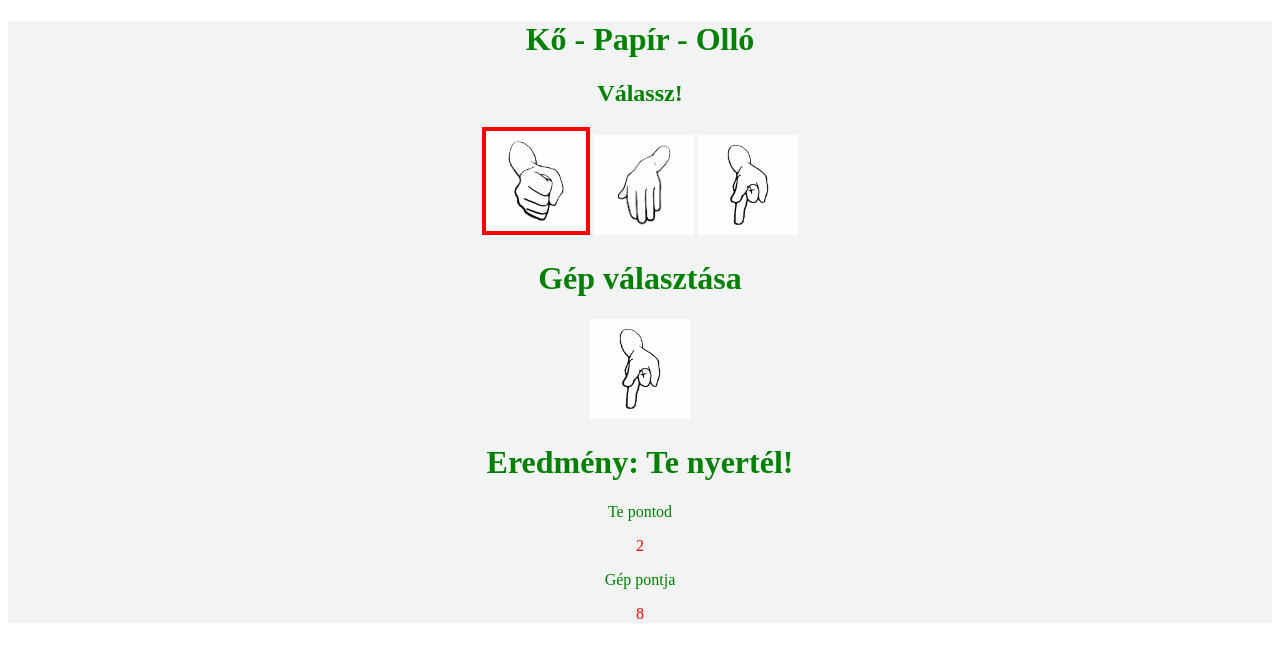
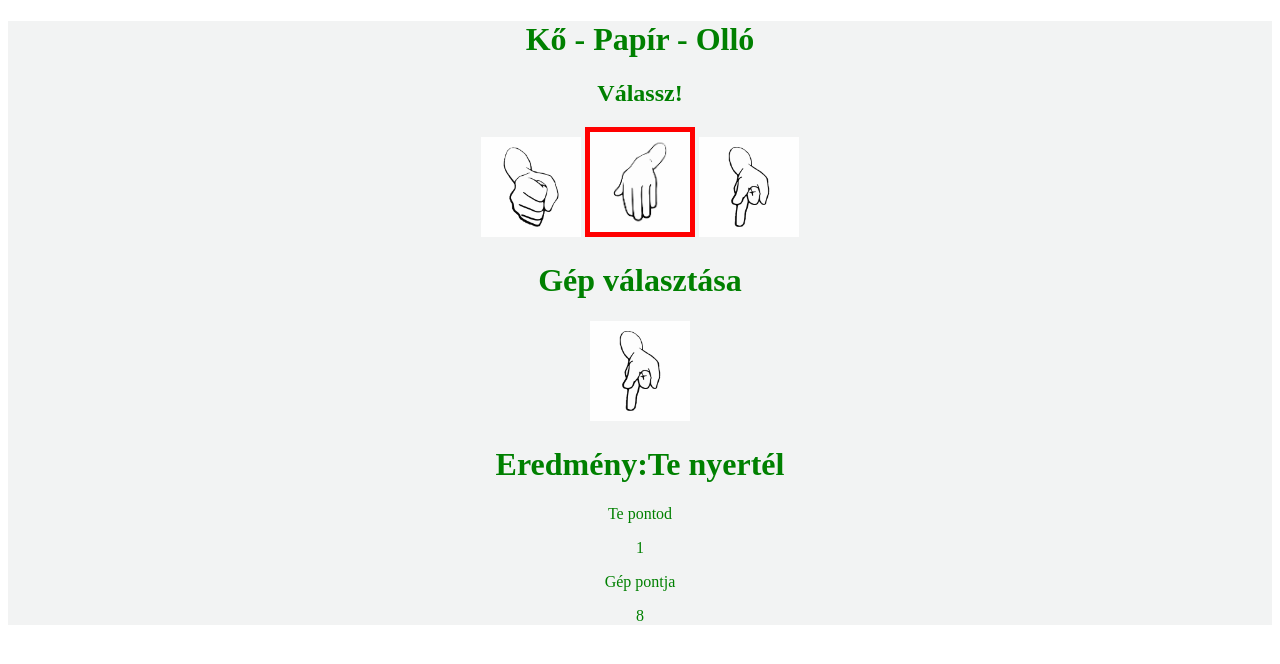
Before and after one commit to SzaboPatrik27/Kopapirollo, a plain HTML site: page kopapirollo/index.html in a window 1280 px wide. Both pictures are taken after a click on the picture 644 px from the left and 184 px from the top of the page. Drawn offline with Linux system fonts and the light colour scheme.

Commit message:
alapjatek

```diff
--- a/kopapirollo/index.html
+++ b/kopapirollo/index.html
@@ -11,17 +11,17 @@
     <h1>Kő - Papír - Olló</h1>
     <h2>Válassz!</h2>
     <div>
-        <img class="ko" onclick="jatek('ko')" src="/kopapirollo/img/ko.png" alt="Kő">
-        <img src="/kopapirollo/img/papir.png" onclick="jatek('papir')" alt="Papír">
-        <img src="/kopapirollo/img/ollo.png" onclick="jatek('ollo')" alt="Olló">
+        <img id="ko" onclick="jatek('ko')" src="/kopapirollo/img/ko.png" alt="Kő">
+        <img id="papir"src="/kopapirollo/img/papir.png" onclick="jatek('papir')" alt="Papír">
+        <img id="ollo" src="/kopapirollo/img/ollo.png" onclick="jatek('ollo')" alt="Olló">
     </div>
     <h1>Gép választása</h1>
-    <img class="kepek" src="/kopapirollo/img/ollo.png" alt="Olló">
-    <h1>Eredmény: Te nyertél!</h1>
+    <img id="gepValasztott" class="kepek" src="/kopapirollo/img/ollo.png" alt="Olló">
+    <h1 id="eredmeny">Eredmény: Te nyertél!</h1>
     <p>Te pontod</p>
-    <p class="pontok">2</p>
+    <p id="userPoint" onclick="jatek('userPoint')" >2</p>
     <p>Gép pontja</p>
-    <p class="pontok">8</p>
+    <p id="computerPoint" onclick="jatek('computerPoint')">8</p>
     </div>
     <script src="script.js"></script>
 </body>
--- a/kopapirollo/script.js
+++ b/kopapirollo/script.js
@@ -3,19 +3,35 @@ let computerPoint = 0
 function jatek(userChoice){
 let valasztasok = ["ko","papir","ollo"]
 let random = Math.floor(Math.random() * 3)
-console.log(random)
+document.getElementById(`ko`).style.borderWidth = "0px"
+document.getElementById(`papir`).style.borderWidth = "0px"
+document.getElementById(`ollo`).style.borderWidth = "0px"
 
+
+
+if(userChoice == "ko"){
+    document.getElementById(`ko`).style.borderWidth = "5px"
+}
+if(userChoice == "papir"){
+    document.getElementById(`papir`).style.borderWidth = "5px"
+}
+if(userChoice == "ollo"){
+    document.getElementById(`ollo`).style.borderWidth = "5px"
+}
 let computerChoice = valasztasok[random]
-
+document.getElementById("gepValasztott").src = `img/${computerChoice}.png`
 console.log(computerChoice)
 
-if(userChoice == "ko" && computerChoice =="papir"
-    ||userChoice =="papir" && computerChoice =="ollo"
-    ||userChoice =="ollo" && computerChoice == "papir"
+
+if((userChoice == "ko" && computerChoice =="papir")
+    ||(userChoice =="papir" && computerChoice =="ollo")
+    ||(userChoice =="ollo" && computerChoice == "papir")
 )
 {
 userPoint++
+document.getElementById("userPoint").innerHTML = userPoint
 console.log(userPoint,computerPoint)
+document.getElementById("eredmeny").innerHTML = "Eredmény:Te nyertél"
 }
 
 
@@ -27,6 +43,19 @@ else if(userChoice =="papir" && computerChoice =="ollo"
 )
 {
     computerPoint++
+    document.getElementById("computerPoint").innerHTML = computerPoint
     console.log(userPoint,computerPoint)
+    document.getElementById("eredmeny").innerHTML = "Eredmény:A gép nyert"
 }
+else{
+    console.log("Döntetlen")
+    document.getElementById("eredmeny").innerHTML = "Eredmény:Döntetlen"
 }
+
+}
+if(userPoint == 10){
+    document.getElementById("eredmeny").innerHTML = "Játék vége:Te nyertél"
+}
+else{
+    document.getElementById("eredmeny").innerHTML = "Játék vége:A gép nyert"
+}
--- a/kopapirollo/style.css
+++ b/kopapirollo/style.css
@@ -10,8 +10,8 @@ img{
     width: 100px;
 
 }
-.ko{
-    border: solid red 4px;
+#ko,#papir,#ollo{
+    border: solid red 0px;
 }
 .pontok{
     color: red;
```
